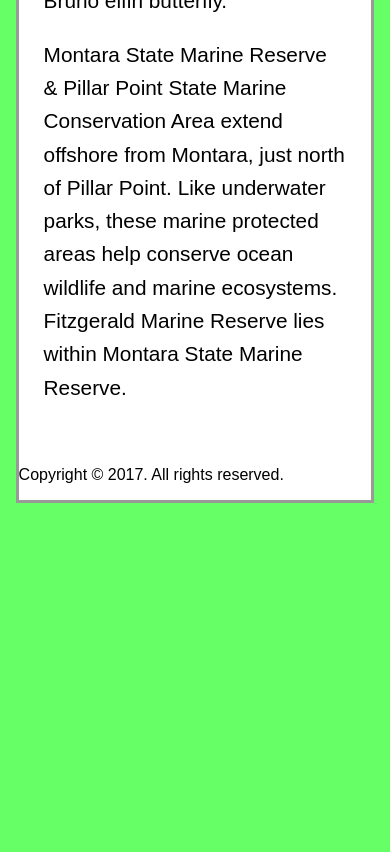
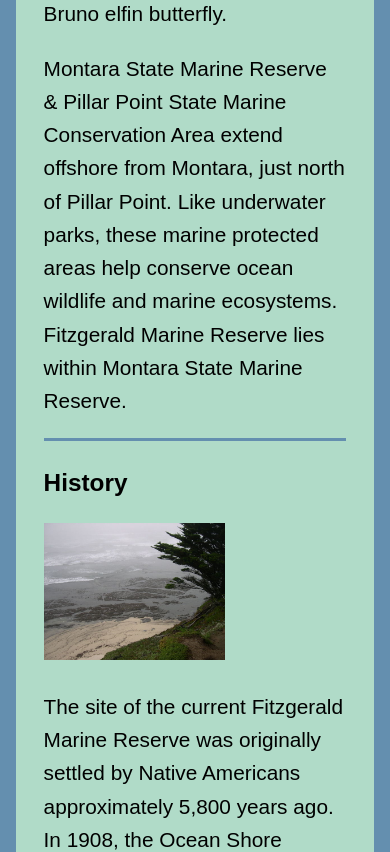
Before and after one commit to sujcho/coding-practice, a plain HTML site: page css/assignment1/index.html in a window 390 px wide. Shown: the part 1782-2634 px from the top of the page. Before the commit the page ends 2300 px from the top, so only its background shows below. Drawn offline with Linux system fonts and the light colour scheme.

Commit message:
ADJUST IMAGE SIZE ACCORDING TO MEDIA
- squeezing larger images according to screen size.

```diff
--- a/css/assignment1/index.html
+++ b/css/assignment1/index.html
@@ -31,10 +31,18 @@
     </div>
 
     <div id="content">
-        <img src="images/Anemone.jpg" alt="Tidepool and anemones" class="largeImages">
-        <p>Fitzgerald Marine Reserve is a marine reserve in California on the Pacific Ocean, located just north of Pillar Point Harbor and Mavericks in the San Mateo County community of Moss Beach. Moss Beach is located approximately 20 miles (32 km) south of San Francisco and 50 miles (80 km) north of Santa Cruz. The reserve is a 32-acre (0.13 km2) holding which extends from Montara light station at the north to Pillar Point on the south. The reserve consists of a three-mile stretch of beach, tidepool habitat, marsh, erosive bluffs, clifftop trail and cypress and eucalyptus forests. The property is owned by the State of California and managed by San Mateo County as a county park and nature preserve. The reserve is administratively assigned to be part of the Gulf of the Farallones National Marine Sanctuary. Adjacent to and possibly within the reserve is an endangered species of butterfly, the San Bruno elfin butterfly.</p>
-        <p>Montara State Marine Reserve & Pillar Point State Marine Conservation Area extend offshore from Montara, just north of Pillar Point. Like underwater parks, these marine protected areas help conserve ocean wildlife and marine ecosystems. Fitzgerald Marine Reserve lies within Montara State Marine Reserve.</p>
-
+        <div class="section">
+            <h3>Introduction</h3>
+            <img src="images/Anemone.jpg" alt="Tidepool and anemones" class="largerImages">
+            <p>Fitzgerald Marine Reserve is a marine reserve in California on the Pacific Ocean, located just north of Pillar Point Harbor and Mavericks in the San Mateo County community of Moss Beach. Moss Beach is located approximately 20 miles (32 km) south of San Francisco and 50 miles (80 km) north of Santa Cruz. The reserve is a 32-acre (0.13 km2) holding which extends from Montara light station at the north to Pillar Point on the south. The reserve consists of a three-mile stretch of beach, tidepool habitat, marsh, erosive bluffs, clifftop trail and cypress and eucalyptus forests. The property is owned by the State of California and managed by San Mateo County as a county park and nature preserve. The reserve is administratively assigned to be part of the Gulf of the Farallones National Marine Sanctuary. Adjacent to and possibly within the reserve is an endangered species of butterfly, the San Bruno elfin butterfly.</p>
+            <p>Montara State Marine Reserve & Pillar Point State Marine Conservation Area extend offshore from Montara, just north of Pillar Point. Like underwater parks, these marine protected areas help conserve ocean wildlife and marine ecosystems. Fitzgerald Marine Reserve lies within Montara State Marine Reserve.</p>
+        </div>
+        <div class="section">
+            <h3>History</h3>
+            <img src="images/mosslanding.jpg" alt="View from Bluff Trail Looking down to Frenchmans Reef intertidal Zone" class="largerImages">
+            <p>The site of the current Fitzgerald Marine Reserve was originally settled by Native Americans approximately 5,800 years ago. In 1908, the Ocean Shore Railroad extended through the town of Moss Beach, effectively creating this location as a tourist destination. Remains of the foundation and some original landscape features from the Smith-Doelger homesite from the early-1900s may be found on the bluffs overlooking the Reserve.</p>
+            <p>The site has long been a source of research and materials for marine biologists and collectors, so much so that, in 1969, San Mateo County urged the State of California to designate the site as a state reserve to protect the remaining flora and fauna. On August 5, 1969 the site was officially designated as a state reserve and was named after James V. Fitzgerald, former mayor of San Bruno and a longtime member of the San Mateo County Board of Supervisors.</p>
+        </div>
     </div>
     <div id="footer">
         <p>Copyright &copy; 2017. All rights reserved.</p>
--- a/css/assignment1/mystyles.css
+++ b/css/assignment1/mystyles.css
@@ -1,13 +1,13 @@
 body{
-    background: #ffc;
+    background: #648FAF;
     margin:15px;
 }
 #wrapper {
     /*center */
     margin:0 auto;
-    background:#fff;
+    background:#B0DBC8;
     width:85%;
-    border:3px solid #999;
+    border:3px solid #B0DBC8;
 
 }
 
@@ -16,10 +16,11 @@
 }
 
 #nav{
-    border-top:3px solid #600;
-    border-bottom: 3px solid #600;
+    border-top: 3px solid #648FAF;
+    border-bottom: 3px solid #648FAF;
     font-size:1em;
 }
+
 
 #content{
     padding: 25px;
@@ -27,10 +28,21 @@
     line-height:1.6em;
 }
 
+.section{
+    border-bottom: 3px solid #648FAF;
+}
+
+#footer{
+    font-size:1em;
+    text-align: center;
+}
 /*breakpoint is 780px*/
 @media screen and (max-width: 780px) {
-    body {
-        background: #f66;
+
+
+    .largerImages {
+        width: 70%;
+        max-width: 400px;
     }
 
     #wrapper {
@@ -44,14 +56,13 @@
 }
 /*breakpoint is 480px*/
 @media screen and (max-width: 480px) {
-    body {
-        background: #6f6;
+
+
+    .largerImages {
+        width: 60%;
+        max-width: 400px;
     }
 
-    .largeImages {
-        width: 90%;
-        max-width: 400px;
-    }
 
     #wrapper {
         width: 98%
```
Also changed, not shown: css/assignment1/images/Anemone.jpg, css/assignment1/images/mosslanding.jpg (added).
